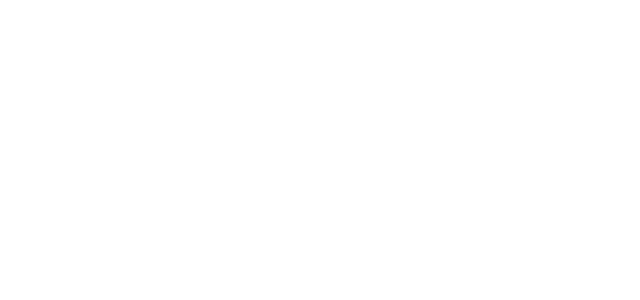
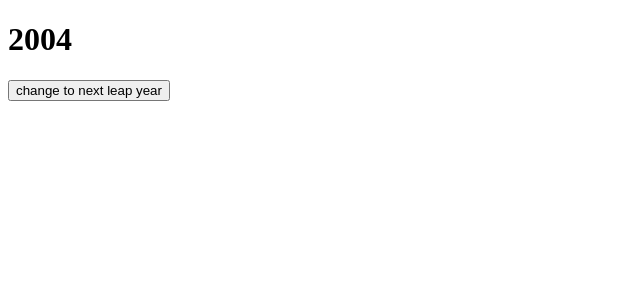
Before and after one commit to saranya-veera-durai/react-app-one, a React (Create React App) app in the folder first-app/: page / in a window 1280 px wide. Shown: the top 300 px of the page, without its empty margins (0-640 px from the left). Built offline with nearby package versions, Linux system fonts and the light colour scheme.

Commit message:
useState

```diff
--- /dev/null
+++ b/first-app/src/components/Usestate.js
@@ -0,0 +1,16 @@
+import React,{ useState} from 'react'
+
+export default function Usestate(props) {
+    const [leap,setLeap]=useState(props.year)
+    const changeLeapYear=()=>{
+        setLeap(leap+props.num)
+    }
+  return (
+    <div>
+        <h1>{leap}</h1>
+        <button onClick={changeLeapYear}>change to next leap year</button>
+    </div>
+  )
+}
+
+// props is used to pass datas from.main location to respected file . useState is used to operate a function when button clicked
--- a/first-app/src/index.js
+++ b/first-app/src/index.js
@@ -1,10 +1,10 @@
 import React from 'react';
 import ReactDOM from 'react-dom';
-import SpreadOperator from './components/SpreadOperator';
+import Usestate from './components/Usestate';
 function Index() {
   return (
     <div>
-      <SpreadOperator/>
+      <Usestate year={2004} num={4}/>
     </div>
   )
 }
```
